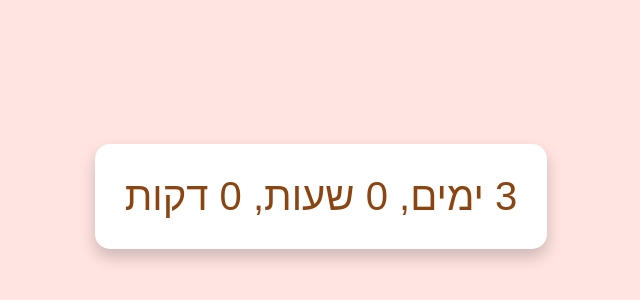
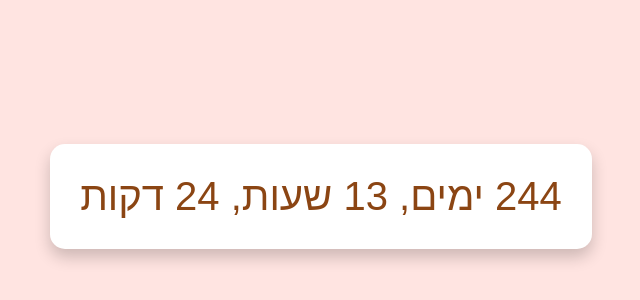
Before and after one commit to Hos100345/BD, a plain HTML site: page index.html in a window 1280 px wide. Shown: the part 194-494 px from the top of the page, without its empty margins (319-959 px from the left). Drawn offline with Linux system fonts and the light colour scheme.

Commit message:
added date

```diff
--- a/index.html
+++ b/index.html
@@ -39,11 +39,7 @@
     </div>
 
 <script>
-        function calculateCountdown() {
-            // חישוב התאריך עבור עוד 3 ימים
-            const targetDate = new Date();
-            targetDate.setDate(targetDate.getDate() + 3);
-
+    function calculateCountdown(targetDate) {
         const now = new Date();
         const difference = targetDate - now;
 
@@ -62,9 +58,26 @@
         }
     }
 
-        // עדכון מיידי וכל דקה
-        calculateCountdown();
-        setInterval(calculateCountdown, 1000);
+    // --- כאן מגדירים את התאריך ---
+
+    // ספירה ל־26 בנובמבר הקרוב (אם עבר – לשנה הבאה)
+    function getNextBirthday(day, monthIndex) {
+        const now = new Date();
+        let year = now.getFullYear();
+        let target = new Date(year, monthIndex, day, 0, 0, 0);
+
+        if (target < now) {
+            year++;
+            target = new Date(year, monthIndex, day, 0, 0, 0);
+        }
+        return target;
+    }
+
+    const targetDate = getNextBirthday(26, 10); // 26 נובמבר (נובמבר = 10)
+
+    // קריאה ראשונית + עדכון כל שנייה
+    calculateCountdown(targetDate);
+    setInterval(() => calculateCountdown(targetDate), 1000);
 </script>
 </body>
 </html>
```
Lines whose indentation alone changed are shown as unchanged.
